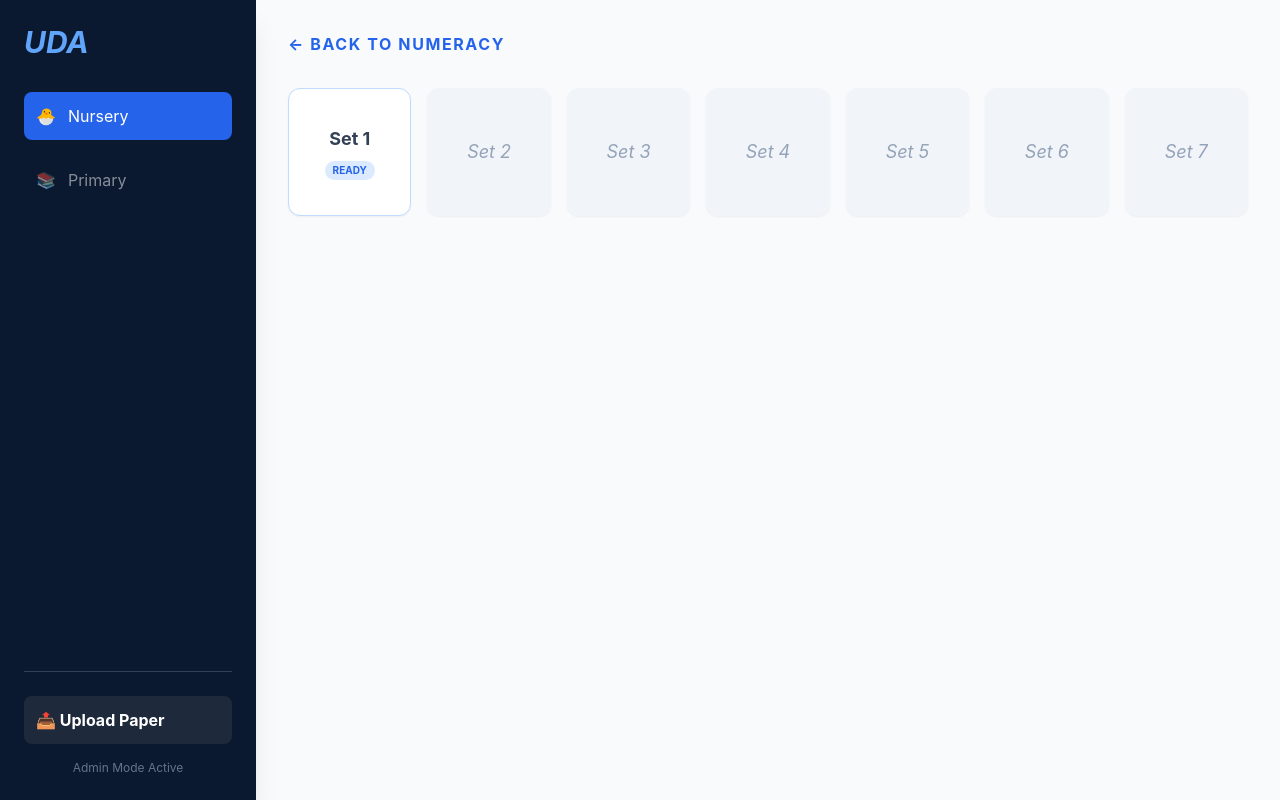
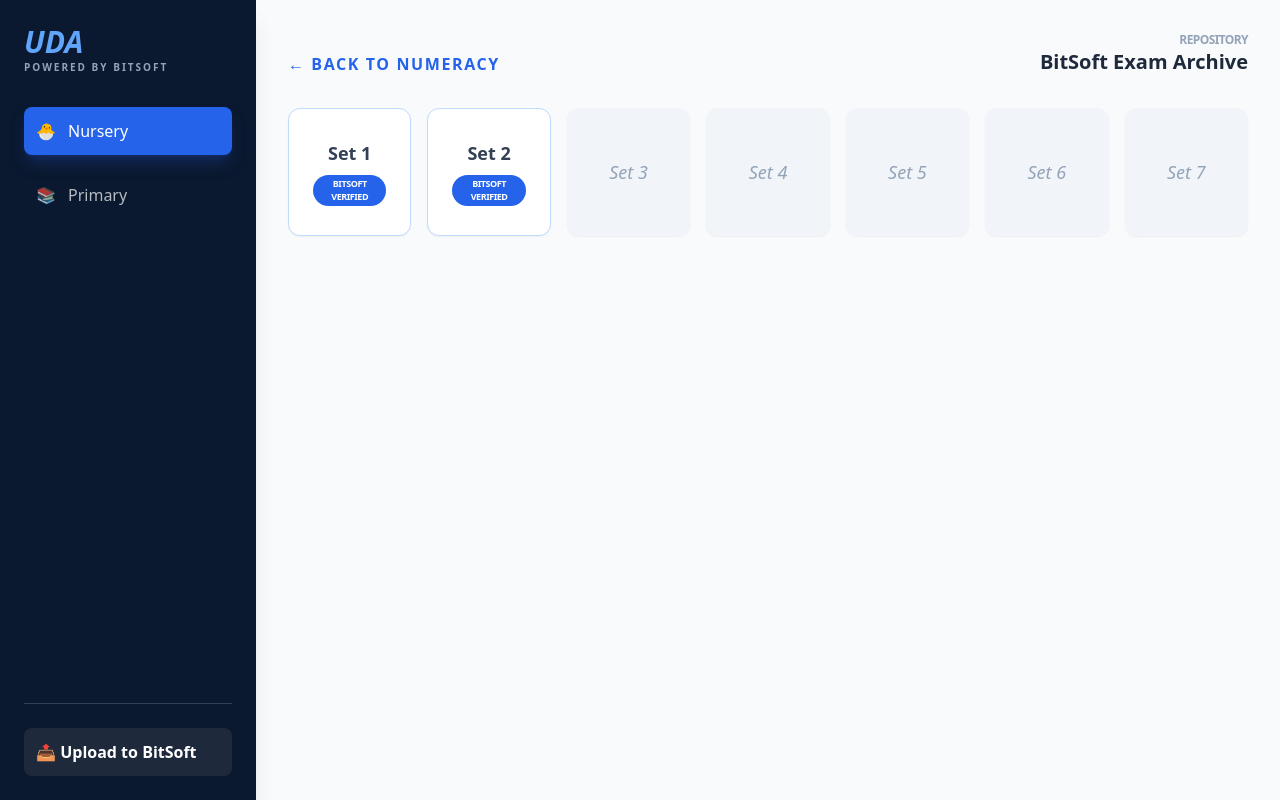
Before and after one commit to bwanking/asa, a React (Create React App) app: page / in a window 1280 px wide. Built offline with nearby package versions, Linux system fonts and the light colour scheme; the HTML template or start-up script is replaced by a standard one.

Commit message:
Update App.js

```diff
--- a/src/App.js
+++ b/src/App.js
@@ -1,4 +1,3 @@
-
 /* eslint-disable no-unused-vars */
 import React, { useState } from 'react';
 
@@ -13,7 +12,7 @@ const App = () => {
   // --- DATA STATE ---
   const [examSets, setExamSets] = useState([
     { id: 1, label: "Set 1", fileName: "BABY MID TERM II NUMBERS - 2023.pdf" },
-    { id: 2, label: "Set 2", fileName: "" },
+    { id: 2, label: "Set 2", fileName: "P.7 (A) SCIENCE FEB 2022.pdf" },
     { id: 3, label: "Set 3", fileName: "" },
     { id: 4, label: "Set 4", fileName: "" },
     { id: 5, label: "Set 5", fileName: "" },
@@ -54,7 +53,7 @@ const App = () => {
               "Content-Type": "application/json",
             },
             body: JSON.stringify({
-              message: `Upload Set ${setNumber}: ${fileName}`,
+              message: `Upload Set ${setNumber}: ${fileName} (Branded BitSoft)`,
               content: base64Content,
             }),
           }
@@ -65,7 +64,7 @@ const App = () => {
             s.id === setNumber ? { ...s, fileName: fileName } : s
           );
           setExamSets(updatedSets);
-          alert(`Successfully uploaded and linked to Set ${setNumber}!`);
+          alert(`Successfully uploaded to BitSoft Vault (Set ${setNumber})`);
           setView('grid');
         } else {
           const err = await response.json();
@@ -73,7 +72,6 @@ const App = () => {
         }
       };
     } catch (error) {
-      console.error("Upload Error:", error);
       alert("Upload Error: " + error.message);
     } finally {
       setUploading(false);
@@ -83,7 +81,7 @@ const App = () => {
   // --- 2. RETRIEVE LOGIC ---
   const fetchVaultPdf = async (fileName) => {
     if (!fileName) {
-      alert("No PDF has been uploaded for this set yet.");
+      alert("No paper linked to this set yet.");
       return;
     }
     setFetchingPdf(true);
@@ -100,7 +98,7 @@ const App = () => {
         }
       );
 
-      if (!response.ok) throw new Error("File not found in the vault.");
+      if (!response.ok) throw new Error("File not found in the BitSoft vault.");
 
       const blob = await response.blob();
       const url = URL.createObjectURL(new Blob([blob], { type: 'application/pdf' }));
@@ -113,15 +111,19 @@ const App = () => {
   };
 
   return (
-    <div className="min-h-screen bg-slate-50 flex">
-      {/* Sidebar - UDA Style */}
+    <div className="min-h-screen bg-slate-50 flex font-sans">
+      {/* Sidebar - UDA/BitSoft Style */}
       <div className="w-64 bg-[#0a192f] text-white p-6 flex flex-col gap-8 shadow-xl">
-        <h1 className="text-3xl italic font-bold text-blue-400">UDA</h1>
+        <div className="flex flex-col">
+          <h1 className="text-3xl italic font-bold text-blue-400">UDA</h1>
+          <span className="text-[10px] tracking-[0.2em] text-slate-400 font-bold uppercase">Powered by BitSoft</span>
+        </div>
+
         <nav className="flex flex-col gap-4">
-          <div onClick={() => {setView('grid'); setPdfUrl(null);}} className={`p-3 rounded-lg flex items-center gap-3 cursor-pointer ${view === 'grid' ? 'bg-blue-600' : 'hover:bg-slate-800'}`}>
+          <div onClick={() => {setView('grid'); setPdfUrl(null);}} className={`p-3 rounded-lg flex items-center gap-3 cursor-pointer transition ${view === 'grid' ? 'bg-blue-600 shadow-lg shadow-blue-900/50' : 'hover:bg-slate-800'}`}>
             <span>🐣</span> Nursery
           </div>
-          <div className="p-3 flex items-center gap-3 hover:bg-slate-800 rounded-lg cursor-pointer opacity-50">
+          <div className="p-3 flex items-center gap-3 hover:bg-slate-800 rounded-lg cursor-pointer opacity-70">
             <span>📚</span> Primary
           </div>
         </nav>
@@ -129,11 +131,10 @@ const App = () => {
         <div className="mt-auto flex flex-col gap-4 border-t border-slate-700 pt-6">
           <button
             onClick={() => {setView('upload'); setPdfUrl(null);}}
-            className={`flex items-center gap-3 p-3 rounded-lg font-bold transition ${view === 'upload' ? 'bg-red-600' : 'bg-slate-800 hover:bg-slate-700'}`}
+            className={`flex items-center gap-3 p-3 rounded-lg font-bold transition ${view === 'upload' ? 'bg-indigo-600' : 'bg-slate-800 hover:bg-slate-700'}`}
           >
-            📤 Upload Paper
+            📤 Upload to BitSoft
           </button>
-          <div className="text-xs text-slate-500 text-center">Admin Mode Active</div>
         </div>
       </div>
 
@@ -143,7 +144,14 @@ const App = () => {
         {/* GRID VIEW */}
         {view === 'grid' && !pdfUrl && (
           <div>
-            <h2 className="text-blue-600 font-bold mb-8 uppercase tracking-widest">← Back to Numeracy</h2>
+            <div className="flex justify-between items-end mb-8">
+               <h2 className="text-blue-600 font-bold uppercase tracking-widest">← Back to Numeracy</h2>
+               <div className="text-right">
+                  <h3 className="text-slate-400 text-xs font-bold uppercase tracking-tighter">Repository</h3>
+                  <p className="text-slate-800 font-black text-xl">BitSoft Exam Archive</p>
+               </div>
+            </div>
+
             <div className="grid grid-cols-2 md:grid-cols-4 lg:grid-cols-7 gap-4">
               {examSets.map((set) => (
                 <button
@@ -153,7 +161,7 @@ const App = () => {
                     ${set.fileName ? 'bg-white border-blue-200 text-slate-700 font-bold' : 'bg-slate-100 border-transparent text-slate-400 italic'}`}
                 >
                   <span className="text-lg">{set.label}</span>
-                  {set.fileName && <span className="text-[10px] bg-blue-100 text-blue-600 px-2 py-0.5 rounded-full uppercase">Ready</span>}
+                  {set.fileName && <span className="text-[9px] bg-blue-600 text-white px-2 py-0.5 rounded-full uppercase tracking-tighter">BitSoft Verified</span>}
                 </button>
               ))}
             </div>
@@ -163,8 +171,10 @@ const App = () => {
         {/* UPLOAD VIEW */}
         {view === 'upload' && (
           <div className="max-w-xl mx-auto bg-white p-8 rounded-2xl shadow-lg border border-slate-200 mt-10">
-            <h2 className="text-2xl font-bold mb-2 text-slate-800">Vault Upload</h2>
-            <p className="text-slate-500 mb-6 text-sm">Select a set to link the PDF to.</p>
+            <div className="mb-6">
+               <h2 className="text-2xl font-bold text-slate-800">BitSoft Admin Upload</h2>
+               <p className="text-slate-500 text-sm">Add new papers to the branded digital vault.</p>
+            </div>
 
             <form onSubmit={handleUpload} className="flex flex-col gap-6">
               <div>
@@ -182,8 +192,8 @@ const App = () => {
               </div>
 
               <div className="flex gap-4 mt-4">
-                <button type="submit" disabled={uploading} className="flex-1 bg-blue-600 text-white font-bold py-3 rounded-lg hover:bg-blue-700 disabled:bg-slate-400">
-                  {uploading ? "Uploading..." : "Save to GitHub Vault"}
+                <button type="submit" disabled={uploading} className="flex-1 bg-indigo-600 text-white font-bold py-3 rounded-lg hover:bg-indigo-700">
+                  {uploading ? "Processing..." : "Deploy to BitSoft Vault"}
                 </button>
                 <button type="button" onClick={() => setView('grid')} className="px-6 py-3 border rounded-lg font-bold hover:bg-slate-50">Cancel</button>
               </div>
@@ -191,30 +201,52 @@ const App = () => {
           </div>
         )}
 
-        {/* PDF VIEWER */}
+        {/* PDF VIEWER WITH BITSOFT BRANDING */}
         {pdfUrl && (
-          <div className="max-w-5xl mx-auto bg-white p-4 shadow-2xl rounded-lg animate-in fade-in zoom-in duration-300">
-            <div className="flex justify-between items-center mb-4 border-b pb-2">
-              <h2 className="font-bold text-slate-700 truncate pr-4">{currentPaperName}</h2>
+          <div className="max-w-6xl mx-auto flex flex-col h-[90vh]">
+            {/* BRANDED HEADER OVERLAY */}
+            <div className="bg-white border-x-4 border-t-4 border-blue-600 p-4 rounded-t-2xl shadow-lg flex justify-between items-center">
+              <div className="flex items-center gap-4">
+                <div className="bg-blue-600 text-white w-12 h-12 flex items-center justify-center rounded-lg font-black text-xl">B</div>
+                <div>
+                  <h2 className="font-black text-slate-900 leading-none">BITSOFT EXAM SERIES</h2>
+                  <p className="text-[10px] text-blue-600 font-bold uppercase tracking-widest">Quality Assessment Solutions</p>
+                </div>
+              </div>
+
+              <div className="text-center hidden md:block">
+                 <p className="text-xs font-bold text-slate-400 uppercase">Document Name</p>
+                 <p className="text-sm font-bold text-slate-700">{currentPaperName}</p>
+              </div>
+
               <button
                 onClick={() => {
                   URL.revokeObjectURL(pdfUrl);
                   setPdfUrl(null);
                 }}
-                className="bg-red-100 text-red-600 px-4 py-1 rounded-full font-bold hover:bg-red-200 transition"
+                className="bg-red-50 text-red-600 px-6 py-2 rounded-xl font-bold hover:bg-red-600 hover:text-white transition-all border border-red-200"
               >
                 Close Paper
               </button>
             </div>
-            <iframe src={pdfUrl} className="w-full h-[82vh] rounded border shadow-inner" title="Viewer" />
+
+            {/* THE PDF CONTENT */}
+            <div className="flex-1 bg-slate-800 border-x-4 border-b-4 border-blue-600 rounded-b-2xl overflow-hidden shadow-2xl relative">
+              <iframe src={pdfUrl} className="w-full h-full" title="BitSoft Viewer" />
+            </div>
+
+            <p className="text-center text-[10px] text-slate-400 mt-2 uppercase font-bold tracking-widest">
+              © 2026 BitSoft Digital Vault • All Rights Reserved
+            </p>
           </div>
         )}
 
         {/* Loading Overlay */}
         {fetchingPdf && (
-           <div className="fixed inset-0 bg-slate-900/40 backdrop-blur-sm flex items-center justify-center z-50">
-             <div className="bg-white px-8 py-4 rounded-full shadow-2xl font-bold text-blue-600 animate-bounce">
-               Fetching from Vault...
+           <div className="fixed inset-0 bg-slate-900/60 backdrop-blur-sm flex items-center justify-center z-50">
+             <div className="bg-white px-10 py-5 rounded-2xl shadow-2xl flex flex-col items-center gap-3">
+               <div className="w-10 h-10 border-4 border-blue-600 border-t-transparent rounded-full animate-spin"></div>
+               <span className="font-black text-blue-600 uppercase tracking-tighter">BitSoft Secure Link...</span>
              </div>
            </div>
         )}
```
